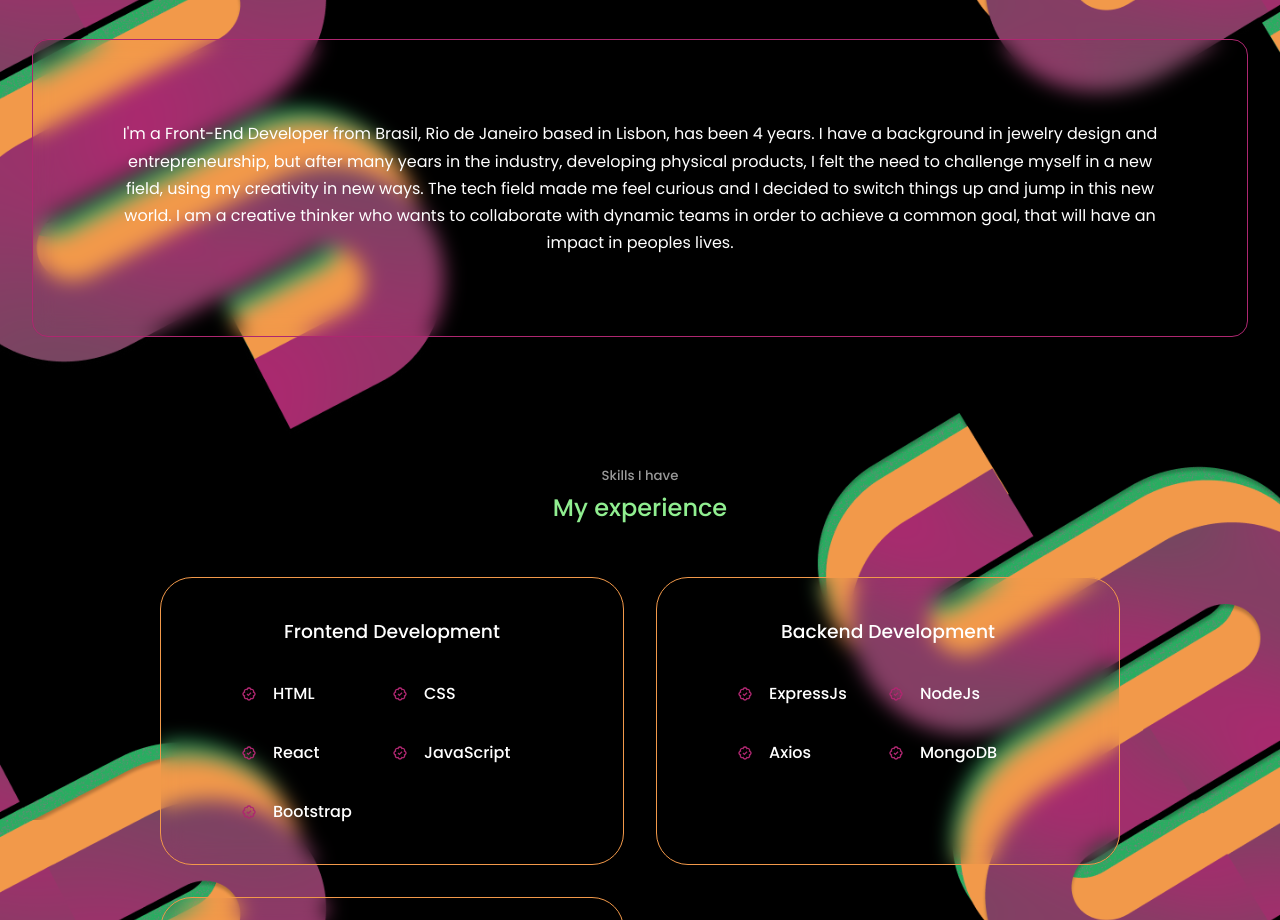
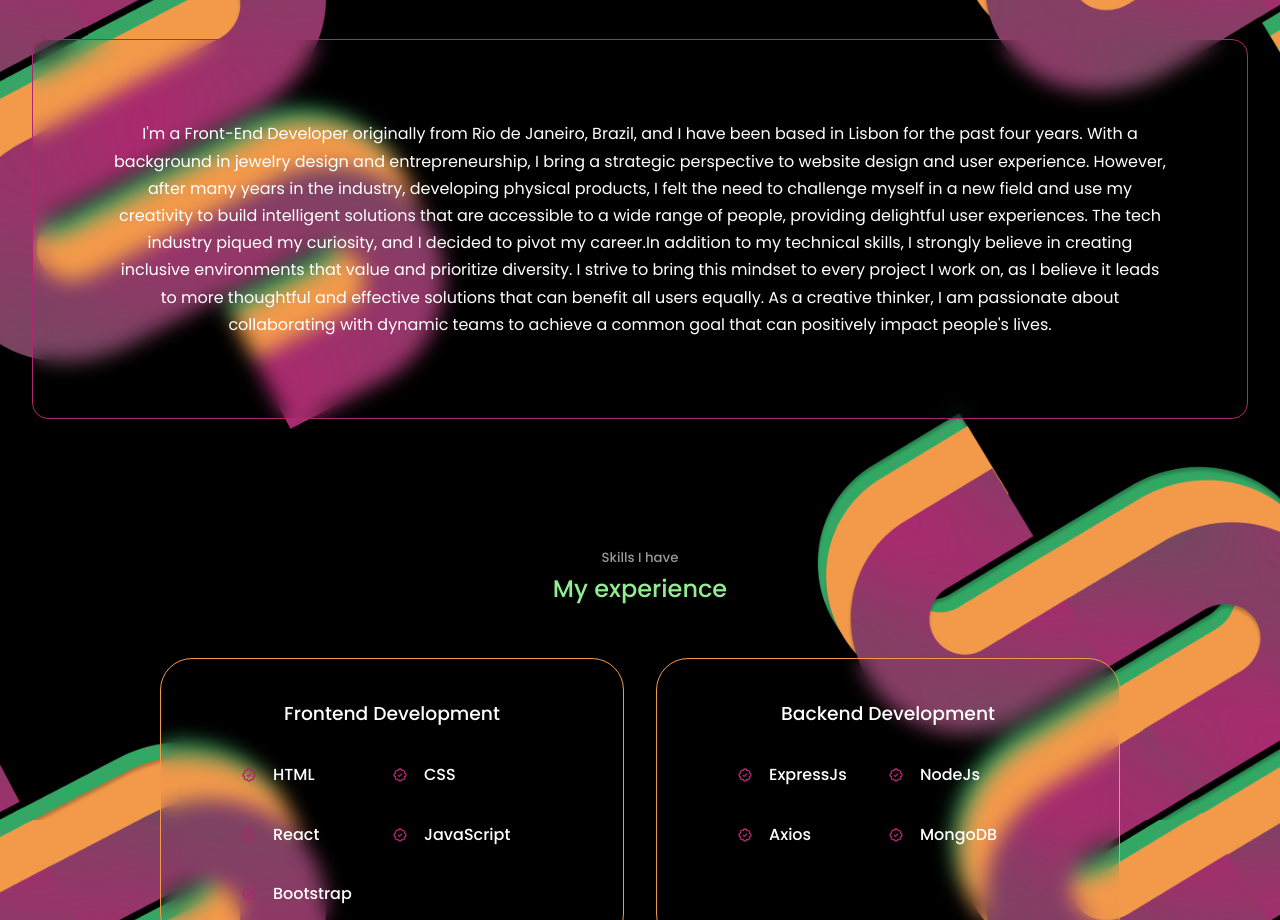
Before and after one commit to erikasoaress/portfolio, a React (Create React App) app: page / in a window 1280 px wide. Shown: the part 1000-1920 px from the top of the page. Built offline with nearby package versions, Linux system fonts and the light colour scheme; the HTML template or start-up script is replaced by a standard one.

Commit message:
new text about

```diff
--- a/src/components/about/About.jsx
+++ b/src/components/about/About.jsx
@@ -36,13 +36,26 @@ function About() {
           <article className="about__card">
             <p>
               {" "}
-              I'm a Front-End Developer from Brasil, Rio de Janeiro based in Lisbon, has been 4 years. I have a background in jewelry design and entrepreneurship, but after many years in the industry, developing physical products, I felt the need to challenge
-              myself in a new field, using my creativity in new ways. The tech field made me feel curious and I decided to switch things up and jump in this new world. I am a creative thinker who wants to collaborate with dynamic teams in order to achieve a common goal, that will have an impact in peoples lives.
+              I'm a Front-End Developer originally from Rio de Janeiro, Brazil,
+              and I have been based in Lisbon for the past four years. With a
+              background in jewelry design and entrepreneurship, I bring a
+              strategic perspective to website design and user experience.
+              However, after many years in the industry, developing physical
+              products, I felt the need to challenge myself in a new field and
+              use my creativity to build intelligent solutions that are
+              accessible to a wide range of people, providing delightful user
+              experiences. The tech industry piqued my curiosity, and I decided
+              to pivot my career.In addition to my technical skills, I strongly
+              believe in creating inclusive environments that value and
+              prioritize diversity. I strive to bring this mindset to every
+              project I work on, as I believe it leads to more thoughtful and
+              effective solutions that can benefit all users equally. As a
+              creative thinker, I am passionate about collaborating with dynamic
+              teams to achieve a common goal that can positively impact people's
+              lives.
             </p>
           </article>
         </div>
-
-
       </div>
     </section>
   );
```
